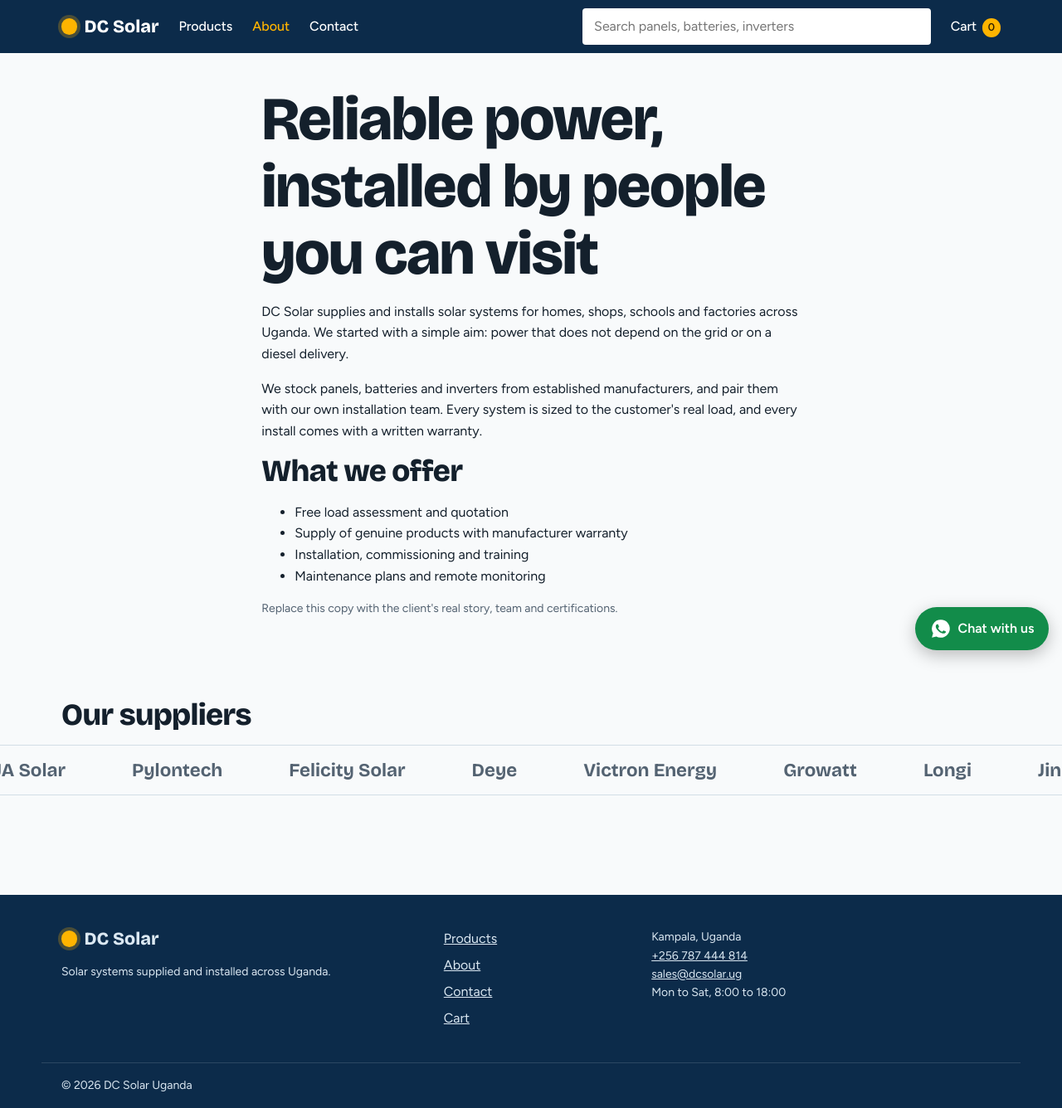
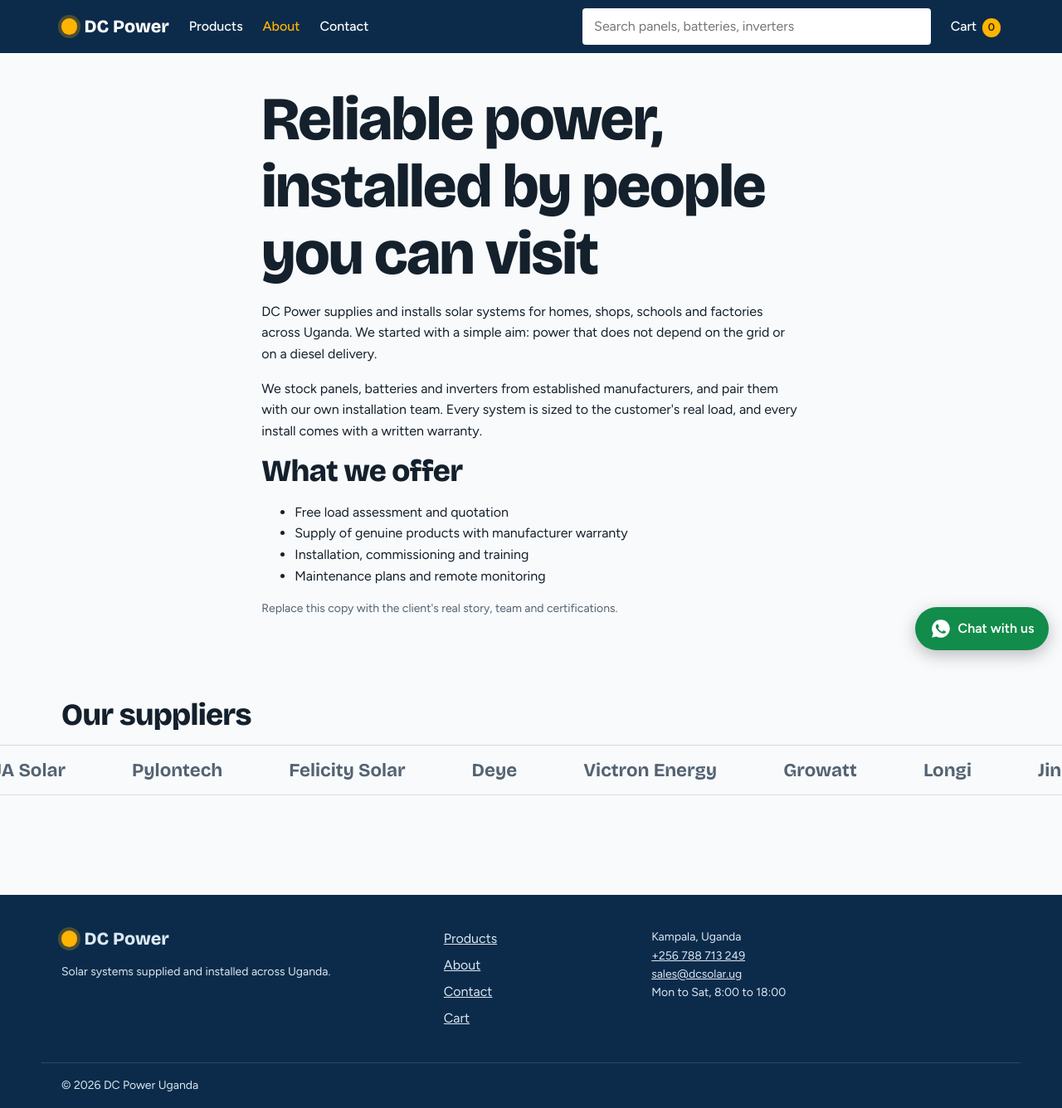
Before and after one commit to Ian-Balijawa/dcpower.ug, a React (Vite) app: page /about in a window 1280 px wide. Shown: the whole page at 83% size. Built offline with nearby package versions, Linux system fonts and the light colour scheme.

Commit message:
Update brand name and contact info

```diff
--- a/index.html
+++ b/index.html
@@ -3,7 +3,7 @@
   <head>
     <meta charset="UTF-8" />
     <meta name="viewport" content="width=device-width,initial-scale=1" />
-    <title>DC Solar Uganda | Solar panels, batteries and inverters in Kampala</title>
+    <title>DC Power Uganda | Solar panels, batteries and inverters in Kampala</title>
     <meta
       name="description"
       content="Buy solar panels, lithium batteries, inverters and complete solar systems in Uganda. Installation and after-sales support. Order on WhatsApp."
@@ -11,8 +11,8 @@
     <meta name="theme-color" content="#0C2B4A" />
     <link rel="canonical" href="https://dcsolar.ug/" />
     <meta property="og:type" content="website" />
-    <meta property="og:site_name" content="DC Solar Uganda" />
-    <meta property="og:title" content="DC Solar Uganda | Solar power that keeps running" />
+    <meta property="og:site_name" content="DC Power Uganda" />
+    <meta property="og:title" content="DC Power Uganda | Solar power that keeps running" />
     <meta
       property="og:description"
       content="Panels, batteries, inverters and full systems, supplied and installed across Uganda."
@@ -31,14 +31,14 @@
       {
         "@context": "https://schema.org",
         "@type": "LocalBusiness",
-        "name": "DC Solar Uganda",
+        "name": "DC Power Uganda",
         "url": "https://dcsolar.ug",
         "address": {
           "@type": "PostalAddress",
           "addressLocality": "Kampala",
           "addressCountry": "UG"
         },
-        "telephone": "+256787444814"
+        "telephone": "+256788713249"
       }
     </script>
   </head>
--- a/src/components/Footer.tsx
+++ b/src/components/Footer.tsx
@@ -7,7 +7,7 @@ export default function Footer() {
         <div>
           <p className="logo">
             <span className="logo-sun" aria-hidden="true" />
-            DC Solar
+            DC Power
           </p>
           <p className="small">Solar systems supplied and installed across Uganda.</p>
         </div>
--- a/src/components/Header.tsx
+++ b/src/components/Header.tsx
@@ -26,9 +26,9 @@ export default function Header() {
   return (
     <header className="hdr">
       <div className="wrap hdr-in">
-        <Link to="/" className="logo" aria-label="DC Solar Uganda home">
+        <Link to="/" className="logo" aria-label="DC Power Uganda home">
           <span className="logo-sun" aria-hidden="true" />
-          DC Solar
+          DC Power
         </Link>
         <button
           className="menu-btn"
--- a/src/components/Hero.tsx
+++ b/src/components/Hero.tsx
@@ -29,7 +29,7 @@ export default function Hero() {
             </Link>
             <a
               className="btn btn-ghost"
-              href={waLink("Hello DC Solar, I would like a free solar quote.")}
+              href={waLink("Hello DC Power, I would like a free solar quote.")}
               target="_blank"
               rel="noopener noreferrer"
             >
--- a/src/components/WhatsAppFab.tsx
+++ b/src/components/WhatsAppFab.tsx
@@ -3,10 +3,10 @@ export default function WhatsAppFab() {
   return (
     <a
       className="fab"
-      href={waLink("Hello DC Solar, I need help choosing a solar system.")}
+      href={waLink("Hello DC Power, I need help choosing a solar system.")}
       target="_blank"
       rel="noopener noreferrer"
-      aria-label="Chat with DC Solar on WhatsApp"
+      aria-label="Chat with DC Power on WhatsApp"
     >
       <svg width="26" height="26" viewBox="0 0 24 24" aria-hidden="true">
         <path
--- a/src/config.ts
+++ b/src/config.ts
@@ -1,8 +1,8 @@
 export const SITE = {
-  name: "DC Solar Uganda",
+  name: "DC Power Uganda",
   url: "https://dcsolar.ug",
-  whatsapp: "256787444814", // digits only, country code first
-  phone: "+256 787 444 814",
+  whatsapp: "256788713249", // digits only, country code first
+  phone: "+256 788 713 249",
   email: "sales@dcsolar.ug",
   address: "Kampala, Uganda",
   hours: "Mon to Sat, 8:00 to 18:00"
--- a/src/data/products.ts
+++ b/src/data/products.ts
@@ -88,7 +88,7 @@ export const PRODUCTS: Product[] = [
   P({
     slug: "solar-street-light-60w",
     name: "60W All-in-One Solar Street Light",
-    brand: "DC Solar",
+    brand: "DC Power",
     category: CATEGORIES[0],
     price: 480000,
     shape: "unit",
@@ -161,7 +161,7 @@ export const PRODUCTS: Product[] = [
   P({
     slug: "commercial-100kwp-rooftop",
     name: "100kWp Rooftop Solar Package",
-    brand: "DC Solar",
+    brand: "DC Power",
     category: CATEGORIES[2],
     price: null,
     shape: "grid",
@@ -179,7 +179,7 @@ export const PRODUCTS: Product[] = [
   P({
     slug: "solar-kit-5kw",
     name: "5kW Home Solar System",
-    brand: "DC Solar",
+    brand: "DC Power",
     category: CATEGORIES[3],
     price: 14900000,
     featured: true,
@@ -198,7 +198,7 @@ export const PRODUCTS: Product[] = [
   P({
     slug: "solar-kit-1kw",
     name: "1kW Starter Solar Kit",
-    brand: "DC Solar",
+    brand: "DC Power",
     category: CATEGORIES[3],
     price: 3200000,
     shape: "box",
--- a/src/lib/whatsapp.ts
+++ b/src/lib/whatsapp.ts
@@ -9,6 +9,6 @@ export const orderLink = (lines: { product: Product; qty: number }[]) => {
     .join("\n")
   const total = lines.reduce((s, l) => s + (l.product.price ?? 0) * l.qty, 0)
   return waLink(
-    `Hello DC Solar, I would like to order:\n${body}\n${total ? `Estimated total: ${ugx(total)}\n` : ""}Please confirm availability and delivery.`
+    `Hello DC Power, I would like to order:\n${body}\n${total ? `Estimated total: ${ugx(total)}\n` : ""}Please confirm availability and delivery.`
   )
 }
--- a/src/pages/About.tsx
+++ b/src/pages/About.tsx
@@ -3,9 +3,9 @@ import { BRANDS } from "../config"
 import { useSeo } from "../hooks/useSeo"
 export default function About() {
   useSeo({
-    title: "About DC Solar",
+    title: "About DC Power",
     description:
-      "DC Solar supplies and installs solar panels, batteries and inverters across Uganda.",
+      "DC Power supplies and installs solar panels, batteries and inverters across Uganda.",
     path: "/about"
   })
   return (
@@ -13,7 +13,7 @@ export default function About() {
       <div className="wrap pad prose">
         <h1>Reliable power, installed by people you can visit</h1>
         <p>
-          DC Solar supplies and installs solar systems for homes, shops, schools and factories
+          DC Power supplies and installs solar systems for homes, shops, schools and factories
           across Uganda. We started with a simple aim: power that does not depend on the grid or on
           a diesel delivery.
         </p>
--- a/src/pages/Contact.tsx
+++ b/src/pages/Contact.tsx
@@ -5,7 +5,7 @@ import { waLink } from "../lib/whatsapp"
 export default function Contact() {
   useSeo({
     title: "Contact us",
-    description: "Talk to DC Solar about a quote, installation or support.",
+    description: "Talk to DC Power about a quote, installation or support.",
     path: "/contact"
   })
   const [err, setErr] = useState("")
@@ -18,7 +18,7 @@ export default function Contact() {
     if (!name || !phone || !msg)
       return setErr("Please fill in your name, phone number and message.")
     setErr("")
-    window.open(waLink(`Hello DC Solar, I am ${name} (${phone}).\n${msg}`), "_blank", "noopener")
+    window.open(waLink(`Hello DC Power, I am ${name} (${phone}).\n${msg}`), "_blank", "noopener")
   }
   return (
     <div className="wrap pad two">
--- a/src/pages/Home.tsx
+++ b/src/pages/Home.tsx
@@ -22,7 +22,7 @@ export default function Home() {
   useSeo({
     title: "Solar panels, batteries and inverters in Uganda",
     description:
-      "Shop solar panels, lithium batteries, inverters and complete systems in Uganda. Installed by DC Solar and ordered through WhatsApp.",
+      "Shop solar panels, lithium batteries, inverters and complete systems in Uganda. Installed by DC Power and ordered through WhatsApp.",
     path: "/"
   })
   return (
@@ -60,7 +60,7 @@ export default function Home() {
         </div>
       </section>
       <section className="wrap pad why" aria-labelledby="why">
-        <h2 id="why">Why customers choose DC Solar</h2>
+        <h2 id="why">Why customers choose DC Power</h2>
         <div className="why-grid">
           {WHY.map(([t, d], i) => (
             <Reveal key={t} delay={i * 100}>
@@ -85,7 +85,7 @@ export default function Home() {
           </p>
           <a
             className="btn btn-sun"
-            href={waLink("Hello DC Solar, please help me size a solar system.")}
+            href={waLink("Hello DC Power, please help me size a solar system.")}
             target="_blank"
             rel="noopener noreferrer"
           >
--- a/src/styles/global.css
+++ b/src/styles/global.css
@@ -605,6 +605,7 @@ img {
   gap: var(--s2);
   position: sticky;
   top: 80px;
+  width: auto;
 }
 
 label {
```
Also changed, not shown: 1 other file (tests, documents, lock files or other folders).
